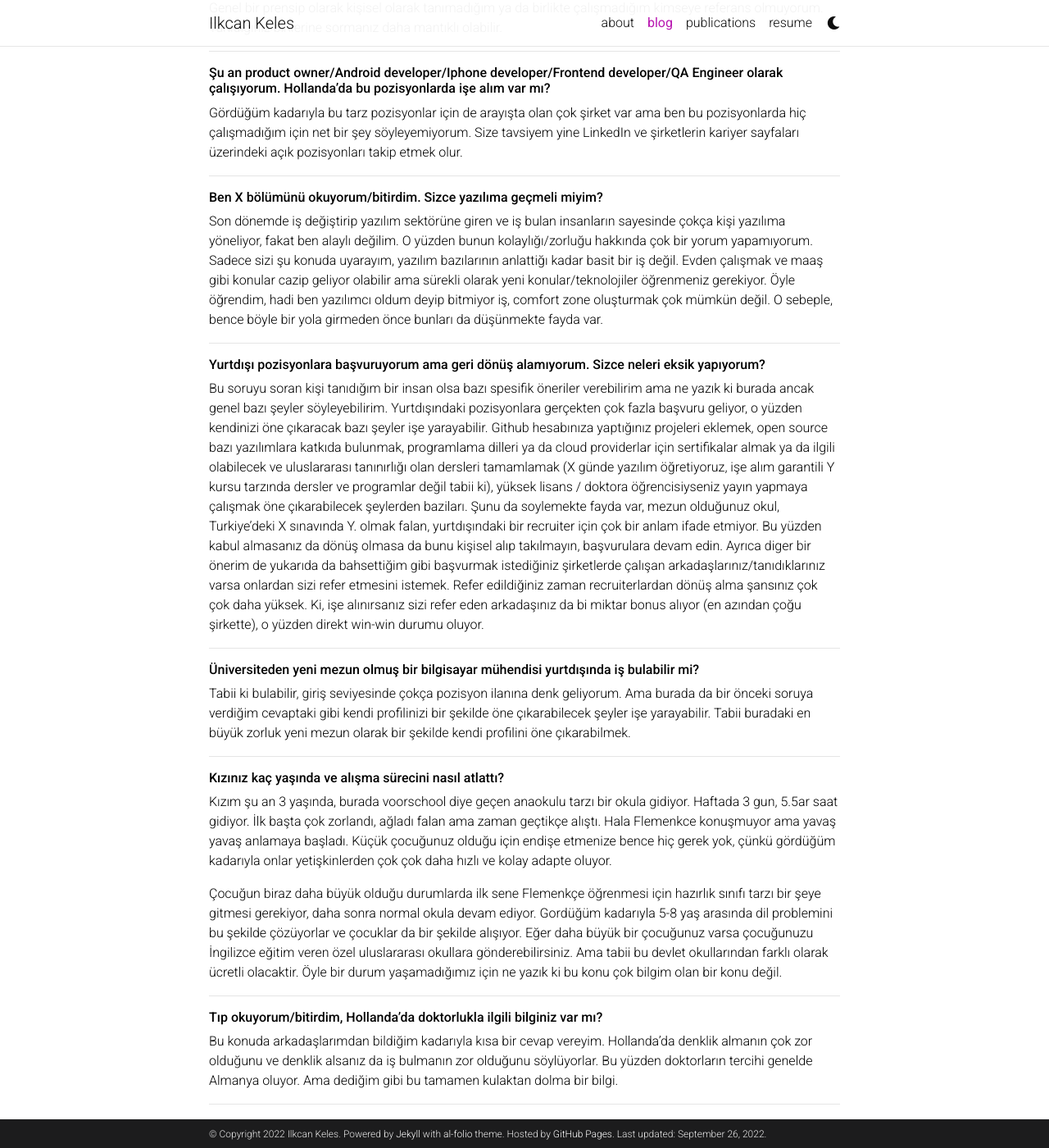
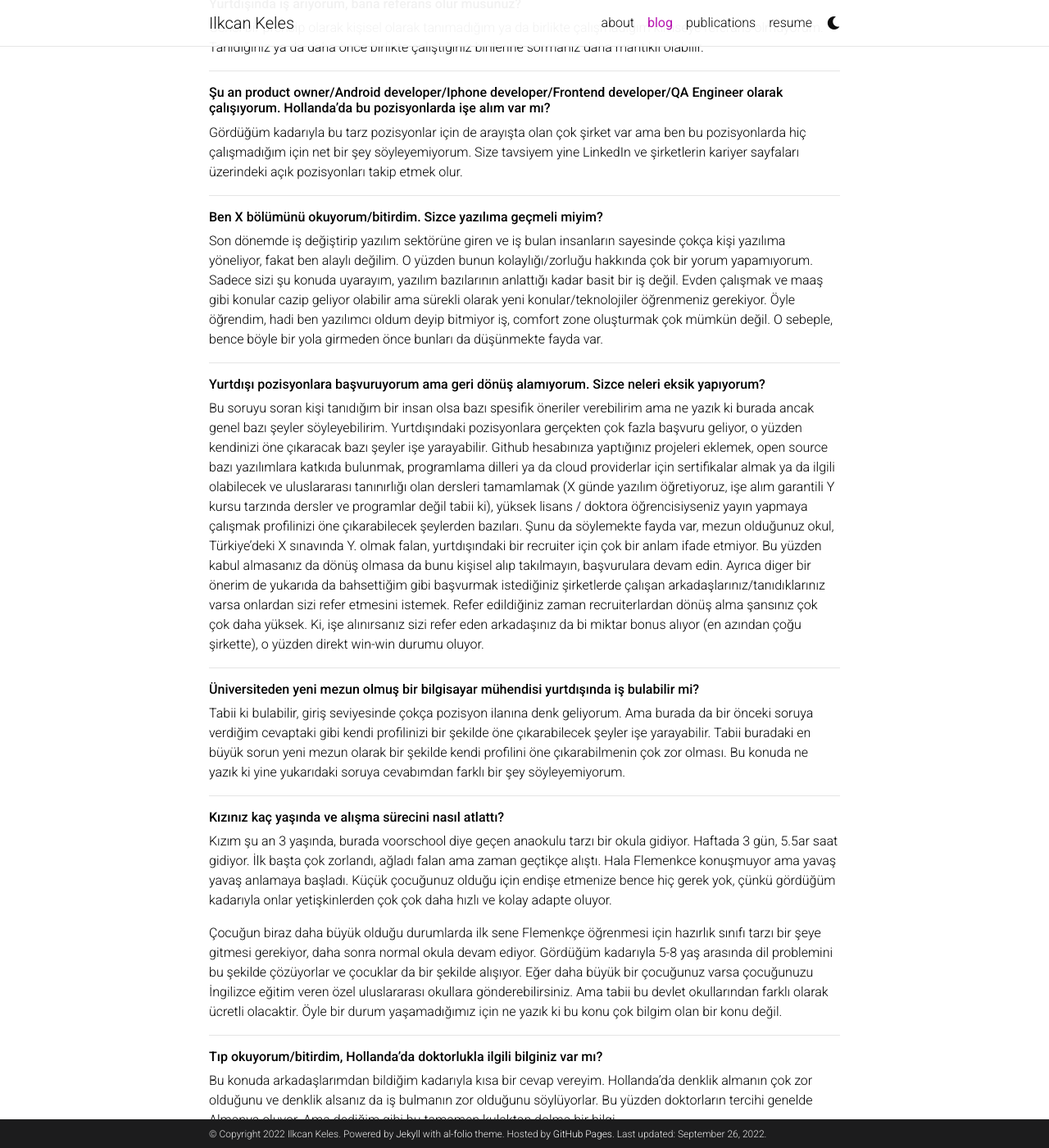
Before and after one commit to ilkcan/ilkcan.github.io, a Jekyll site: the page built from _posts/2022-09-26-yurtdisi-sorular.md, in a window 1280 px wide and 1400 px high, scrolled down 1544 px. Shown: the whole window at 82% size. Built offline with Jekyll 4.4.1, drawn with Linux system fonts in a browser that asks for light colours; emoji names are drawn with the system emoji font; comment, search, counter and statistics services are not loaded; a style sheet for code colours, icons or effects is not loaded; some of the changed text lies outside the part shown.

Commit message:
fixed minor typos

```diff
--- a/_posts/2022-09-26-yurtdisi-sorular.md
+++ b/_posts/2022-09-26-yurtdisi-sorular.md
@@ -43,13 +43,13 @@
 
 Sonrasında <a href="https://www.hackerrank.com/">HackerRank</a> ve <a href="https://leetcode.com/">LeetCode</a> üzerinden easy ve medium seviyedeki soruları inceleyip, çözmeye çalışabilirsiniz.
 
-**System Design Interview**: Bu mülakat biraz ilginç bir mülakat. Kodlamanın aksine burada herhangi bir kod yazmanız ya da belli test caseleri geçmeniz beklenmiyor. Size açık uçlu bir problem veriliyor ve bu problemi çözecek bir sistem dizayn etmeniz bekleniyor. Bunu detaylı açıklamaya kalkarsam burada yer kalmaz ama buraya Gergely Orosz'un yazdığı hem bu tarz interviewlarda ne beklemeniz gerektiğini anlatan hem de hazırlanma için bilgiler veren bir blog postu bırakayım: <a href="https://blog.pragmaticengineer.com/preparing-for-the-systems-design-and-coding-interviews/">Preparing for the Systems Design and Coding Interview</a>
+**System Design Interview**: Bu mülakat biraz ilginç bir mülakat. Kodlamanın aksine burada herhangi bir kod yazmanız ya da belli test caseleri geçmeniz beklenmiyor. Size açık uçlu bir problem veriliyor ve bu problemi çözecek bir sistem dizayn etmeniz bekleniyor. Bunu detaylı açıklamaya kalkarsam burada yer kalmaz ama buraya Gergely Orosz'un yazdığı hem bu tarz interviewlarda ne beklemeniz gerektiğini anlatan hem de hazırlanma ile ilgili bilgiler veren bir blog postu bırakayım: <a href="https://blog.pragmaticengineer.com/preparing-for-the-systems-design-and-coding-interviews/">Preparing for the Systems Design and Coding Interview</a>
 
 - - -
 
 ###### **Yurtdışında iş arıyorum, bana referans olur musunuz?**
 
-Genel bir prensip olarak kişisel olarak tanımadığım ya da birlikte çalışmadığım kimseye referans olmuyorum. Tanıdığınız birilerine sormanız daha mantıklı olabilir.
+Genel bir prensip olarak kişisel olarak tanımadığım ya da birlikte çalışmadığım kimseye referans olmuyorum. Tanıdığınız ya da daha önce birlikte çalıştığınız birilerine sormanız daha mantıklı olabilir.
 
 - - -
 
@@ -61,39 +61,39 @@
 
 ###### **Ben X bölümünü okuyorum/bitirdim. Sizce yazılıma geçmeli miyim?**
 
-Son dönemde iş değiştirip yazılım sektörüne giren ve iş bulan insanların sayesinde çokça kişi yazılıma yöneliyor, fakat ben alaylı değilim. O yüzden bunun kolaylığı/zorluğu hakkında çok bir yorum yapamıyorum. Sadece sizi şu konuda uyarayım, yazılım bazılarının anlattiğı kadar basit bir iş değil. Evden çalışmak ve maaş gibi konular cazip geliyor olabilir ama sürekli olarak yeni konular/teknolojiler öğrenmeniz gerekiyor. Öyle öğrendim, hadi ben yazılımcı oldum deyip bitmiyor iş, comfort zone oluşturmak çok mümkün değil. O sebeple, bence böyle bir yola girmeden önce bunları da düşünmekte fayda var.
+Son dönemde iş değiştirip yazılım sektörüne giren ve iş bulan insanların sayesinde çokça kişi yazılıma yöneliyor, fakat ben alaylı değilim. O yüzden bunun kolaylığı/zorluğu hakkında çok bir yorum yapamıyorum. Sadece sizi şu konuda uyarayım, yazılım bazılarının anlattığı kadar basit bir iş değil. Evden çalışmak ve maaş gibi konular cazip geliyor olabilir ama sürekli olarak yeni konular/teknolojiler öğrenmeniz gerekiyor. Öyle öğrendim, hadi ben yazılımcı oldum deyip bitmiyor iş, comfort zone oluşturmak çok mümkün değil. O sebeple, bence böyle bir yola girmeden önce bunları da düşünmekte fayda var.
 
 - - -
 
 ###### **Yurtdışı pozisyonlara başvuruyorum ama geri dönüş alamıyorum. Sizce neleri eksik yapıyorum?**
 
-Bu soruyu soran kişi tanıdığım bir insan olsa bazı spesifik öneriler verebilirim ama ne yazık ki burada ancak genel bazı şeyler söyleyebilirim. Yurtdışındaki pozisyonlara gerçekten çok fazla başvuru geliyor, o yüzden kendinizi öne çıkaracak bazı şeyler işe yarayabilir. Github hesabınıza yaptığınız projeleri eklemek, open source bazı yazılımlara katkıda bulunmak, programlama dilleri ya da cloud providerlar için sertifikalar almak ya da ilgili olabilecek ve uluslararası tanınırlığı olan dersleri tamamlamak (X günde yazılım öğretiyoruz, işe alım garantili Y kursu tarzında dersler ve programlar değil tabii ki), yüksek lisans / doktora öğrencisiyseniz yayın yapmaya çalışmak öne çıkarabilecek şeylerden baziları. Şunu da soylemekte fayda var, mezun olduğunuz okul, Turkiye'deki X sınavında Y. olmak falan, yurtdışındaki bir recruiter için çok bir anlam ifade etmiyor. Bu yüzden kabul almasanız da dönüş olmasa da bunu kişisel alıp takılmayın, başvurulara devam edin. Ayrıca diger bir önerim de yukarıda da bahsettiğim gibi başvurmak istediğiniz şirketlerde çalışan arkadaşlarınız/tanıdıklarınız varsa onlardan sizi refer etmesini istemek. Refer edildiğiniz zaman recruiterlardan dönüş alma şansınız çok çok daha yüksek. Ki, işe alınırsanız sizi refer eden arkadaşınız da bi miktar bonus alıyor (en azından çoğu şirkette), o yüzden direkt win-win durumu oluyor.
+Bu soruyu soran kişi tanıdığım bir insan olsa bazı spesifik öneriler verebilirim ama ne yazık ki burada ancak genel bazı şeyler söyleyebilirim. Yurtdışındaki pozisyonlara gerçekten çok fazla başvuru geliyor, o yüzden kendinizi öne çıkaracak bazı şeyler işe yarayabilir. Github hesabınıza yaptığınız projeleri eklemek, open source bazı yazılımlara katkıda bulunmak, programlama dilleri ya da cloud providerlar için sertifikalar almak ya da ilgili olabilecek ve uluslararası tanınırlığı olan dersleri tamamlamak (X günde yazılım öğretiyoruz, işe alım garantili Y kursu tarzında dersler ve programlar değil tabii ki), yüksek lisans / doktora öğrencisiyseniz yayın yapmaya çalışmak profilinizi öne çıkarabilecek şeylerden bazıları. Şunu da söylemekte fayda var, mezun olduğunuz okul, Türkiye'deki X sınavında Y. olmak falan, yurtdışındaki bir recruiter için çok bir anlam ifade etmiyor. Bu yüzden kabul almasanız da dönüş olmasa da bunu kişisel alıp takılmayın, başvurulara devam edin. Ayrıca diger bir önerim de yukarıda da bahsettiğim gibi başvurmak istediğiniz şirketlerde çalışan arkadaşlarınız/tanıdıklarınız varsa onlardan sizi refer etmesini istemek. Refer edildiğiniz zaman recruiterlardan dönüş alma şansınız çok çok daha yüksek. Ki, işe alınırsanız sizi refer eden arkadaşınız da bi miktar bonus alıyor (en azından çoğu şirkette), o yüzden direkt win-win durumu oluyor.
 
 - - -
 
 ###### **Üniversiteden yeni mezun olmuş bir bilgisayar mühendisi yurtdışında iş bulabilir mi?**
 
-Tabii ki bulabilir, giriş seviyesinde çokça pozisyon ilanına denk geliyorum. Ama burada da bir önceki soruya verdiğim cevaptaki gibi kendi profilinizi bir şekilde öne çıkarabilecek şeyler işe yarayabilir. Tabii buradaki en büyük zorluk yeni mezun olarak bir şekilde kendi profilini öne çıkarabilmek.
+Tabii ki bulabilir, giriş seviyesinde çokça pozisyon ilanına denk geliyorum. Ama burada da bir önceki soruya verdiğim cevaptaki gibi kendi profilinizi bir şekilde öne çıkarabilecek şeyler işe yarayabilir. Tabii buradaki en büyük sorun yeni mezun olarak bir şekilde kendi profilini öne çıkarabilmenin çok zor olması. Bu konuda ne yazık ki yine yukarıdaki soruya cevabımdan farklı bir şey söyleyemiyorum.
 
 - - -
 
 ###### **Kızınız kaç yaşında ve alışma sürecini nasıl atlattı?**
 
-Kızım şu an 3 yaşında, burada voorschool diye geçen anaokulu tarzı bir okula gidiyor. Haftada 3 gun, 5.5ar saat gidiyor. İlk başta çok zorlandı, ağladı falan ama zaman geçtikçe alıştı. Hala Flemenkce konuşmuyor ama yavaş yavaş anlamaya başladı. Küçük çocuğunuz olduğu için endişe etmenize bence hiç gerek yok, çünkü gördüğüm kadarıyla onlar yetişkinlerden çok çok daha hızlı ve kolay adapte oluyor.
+Kızım şu an 3 yaşında, burada voorschool diye geçen anaokulu tarzı bir okula gidiyor. Haftada 3 gün, 5.5ar saat gidiyor. İlk başta çok zorlandı, ağladı falan ama zaman geçtikçe alıştı. Hala Flemenkce konuşmuyor ama yavaş yavaş anlamaya başladı. Küçük çocuğunuz olduğu için endişe etmenize bence hiç gerek yok, çünkü gördüğüm kadarıyla onlar yetişkinlerden çok çok daha hızlı ve kolay adapte oluyor.
 
-Çocuğun biraz daha büyük olduğu durumlarda ilk sene Flemenkçe öğrenmesi için hazırlık sınıfı tarzı bir şeye gitmesi gerekiyor, daha sonra normal okula devam ediyor. Gordüğüm kadarıyla 5-8 yaş arasında dil problemini bu şekilde çözüyorlar ve çocuklar da bir şekilde alışıyor. Eğer daha büyük bir çocuğunuz varsa çocuğunuzu İngilizce eğitim veren özel uluslararası okullara gönderebilirsiniz. Ama tabii bu devlet okullarından farklı olarak ücretli olacaktir. Öyle bir durum yaşamadığımız için ne yazık ki bu konu çok bilgim olan bir konu değil.
+Çocuğun biraz daha büyük olduğu durumlarda ilk sene Flemenkçe öğrenmesi için hazırlık sınıfı tarzı bir şeye gitmesi gerekiyor, daha sonra normal okula devam ediyor. Gördüğüm kadarıyla 5-8 yaş arasında dil problemini bu şekilde çözüyorlar ve çocuklar da bir şekilde alışıyor. Eğer daha büyük bir çocuğunuz varsa çocuğunuzu İngilizce eğitim veren özel uluslararası okullara gönderebilirsiniz. Ama tabii bu devlet okullarından farklı olarak ücretli olacaktir. Öyle bir durum yaşamadığımız için ne yazık ki bu konu çok bilgim olan bir konu değil.
 
 - - -
 
 ###### **Tıp okuyorum/bitirdim, Hollanda'da doktorlukla ilgili bilginiz var mı?**
 
-Bu konuda arkadaşlarımdan bildiğim kadarıyla kısa bir cevap vereyim. Hollanda'da denklik almanın çok zor olduğunu ve denklik alsanız da iş bulmanın zor olduğunu söylüyorlar.  Bu yüzden doktorların tercihi genelde Almanya oluyor. Ama dediğim gibi bu tamamen kulaktan dolma bir bilgi.
+Bu konuda arkadaşlarımdan bildiğim kadarıyla kısa bir cevap vereyim. Hollanda'da denklik almanın çok zor olduğunu ve denklik alsanız da iş bulmanın zor olduğunu söylüyorlar. Bu yüzden doktorların tercihi genelde Almanya oluyor. Ama dediğim gibi bu tamamen kulaktan dolma bir bilgi.
 
 - - -
 
 ###### **X mühendisiyim/mühendisliği öğrencisiyim, sizce Hollanda'da iş bulabilir miyim?**
 
-Bu konuda ne yazık ki çok bir fikrim yok. O alanda yurtdışında çalışan arkadaşlar daha net bilgi verebilirler.
+Bu konuda ne yazık ki çok bir fikrim yok. O alanlarda yurtdışında çalışan arkadaşlar daha net bilgi verebilirler.
 
 - - -
 
@@ -103,14 +103,14 @@
 
 - Funda ve Pararius gibi sitelerden ev ilanları için ev sahipleri ya da emlakçıyla iletişime geçme. Evler çok hızlı gittiği için kriterlerinizi girerek bir alarm kurmak mantıklı olabilir. Ben o sayede ev görmek için baya randevu alabilmiştim.
 - Evi görme. Evi görmek deyince Türkiye'deki gibi bir ev görme canlanmasın kafanızda. Burada en az 4-5 kişi evi görüyor ve evi görüp beğenmeniz o evi kiralamanızın kesin olduğu anlamına gelmiyor.
-- Teklif verme. Bu bizden direkt farklı olan kısım. Evi beğendiysen ev için emlakçıya teklifini gönderiyorsun. Kendini tanıtıp yıllık gelirini falan belirtiyorsun. Ondan sonra da ev sahibi teklif edenlerden birini evi kiraya vermek için seçiyor. Bu konuda bizim geldiğimiz dönemle birlikte overbidding de başlamış. Bizim relocation agentın dediğine göre ilanda yazan miktardan 50-100 EUR daha fazla kira vermeyi teklif etmek şansını arttırıyormuş. Bu da aklınızda bulunsun.
+- Teklif verme. Bu bizden direkt farklı olan kısım. Evi beğendiysen ev için emlakçıya teklifini gönderiyorsun. Kendini tanıtıp yıllık gelirini falan belirtiyorsun. Ondan sonra da ev sahibi teklif edenlerden birini, evi kiraya vermek için seçiyor. Bu konuda bizim geldiğimiz dönemle birlikte overbidding de başlamış. Bizim relocation agentın dediğine göre ilanda yazan miktardan 50-100 EUR daha fazla kira vermeyi teklif etmek şansı arttırıyormuş. Bu da aklınızda bulunsun.
 - Kontrat imzalama. Eğer ev sahibi sizi seçti ise artık son aşama kontratı imzalamak. Bu aşamada depozito ödemeniz gerekiyor ve burada depozito genelde 2 ya da 3 kira tutarında. Kontratı imzaladıktan sonra artık evi tuttum diyebilirsiniz :)
 
 - - -
 
 ###### **Sağlık sistemi ile ilgili ne düşünüyorsunuz?**
 
-Sağlık sistemi bizim gibi geldiği ülkede hemen randevu alıp uzman doktora ulaşma şansı olan insanlar için çok değişik. İyiliği, kötülüğü kişiden kişiye tabii ki değişir ama burada uzman doktora, detaylı tetkiklere falan ulaşmak çok zor ve uzun sürebiliyor. Burada basit bir soğuk algınlığı için doktora giderseniz "Git paracetamol al ve dinlen." deyip sizi göndereceğine bahse girebilirim :smile: Şaka bir yana size nasıl bir sağlık sistemi olduğunu 2 örnekle anlatayım:
+Sağlık sistemi bizim gibi geldiği ülkede hemen randevu alıp uzman doktora ulaşma şansı olan insanlar için çok değişik. İyiliği, kötülüğü kişiden kişiye tabii ki değişir ama burada uzman doktora ve detaylı tetkiklere ulaşmak çok zor ve uzun sürebiliyor. Burada basit bir soğuk algınlığı için doktora giderseniz "Git paracetamol al ve dinlen." deyip sizi geri göndereceğine bahse girebilirim :smile: Şaka bir yana size nasıl bir sağlık sistemi olduğunu 2 örnekle anlatayım:
 
 - Bir haftasonu kızımız hastalandı, ateşi 38.8 - 39 derece seviyelerini gördü ve haftasonu olduğu için mesai saatleri dışında bakan GP'yi -Türkiye'deki aile hekimi- aradık. Öyle basit şeyler için acile tabii ki gidemezsiniz ve Türkiye'de 38 derece ateş için gece çocuk doktoru bulabilen bizler için bu şok etkisi yaratabiliyor. Aradığımız GP önce "Nefes alış verişinde bir problem var mı?", "Nefes alış verişi hırıltılı mı?", "Eşlik eden öksürük var mı?" gibi sorular sordu, daha sonra nefes alış verişi hırıltılı olduğu için "Getirin bi muayene edelim." dedi. Gittiğimizde doktor ateşini 39 derece olarak ölçtü ve 2 gündür ateşinin yüksek seyrettiğini söylesek de isterseniz eve gidin minvalinde konuştu. Napmamız gerektiğini sorduğumda da bir gün daha bekleyip eğer ateşi düşmezse tekrar getirmemizi söyledi. Ancak ertesi günün pazar olduğunu hatırlayınca ilaç yazdı ama onu da ertesi gün yine 39u görürse kullanmaya başlamamızı söyledi. Yanlış anlaşılmasın, bu örneği doktor yanlış yaptı ya da buranın sağlık sistemi çok kötü demek için vermedim. Sadece bizim gibi evhamlı, çocuğunun ateşi 38i gördüğü an soluğu acilde alan insanlar için ne kadar farklı olduğunu anlayabilmeniz için bu örneği verdim.
 - Antrenmanda omzumu incitmişim sanırım, ağrı 2 hafta geçmeyince GP'yi aradım, ertesi güne randevu verdi. GP fizyoterapiste yönlendirdi, fizyoterapist de kasla ilgili bir duruma benzemediğini söyleyip GP'ye geri gönderdi ve x-ray ve ultrason önerdi. GP'ye tekrar gittiğimde ise bu tetkikler için 3 haftanın erken olduğunu söyledi. Eğer ağrı 2 hafta içinde geçmezse tekrar gitmemi söyledi. 2 hafta sonra gittiğimde ultrason ve x-ray için refer etti. Ertesi gün hastaneyi aradığımda ise bir ay sonraya gün verdi. Daha geçen hafta x-ray ve ultrason için hastaneye gidebildim.
```
Also changed, not shown: other parts of _posts/2022-09-26-yurtdisi-sorular.md (+1 -1 lines).
